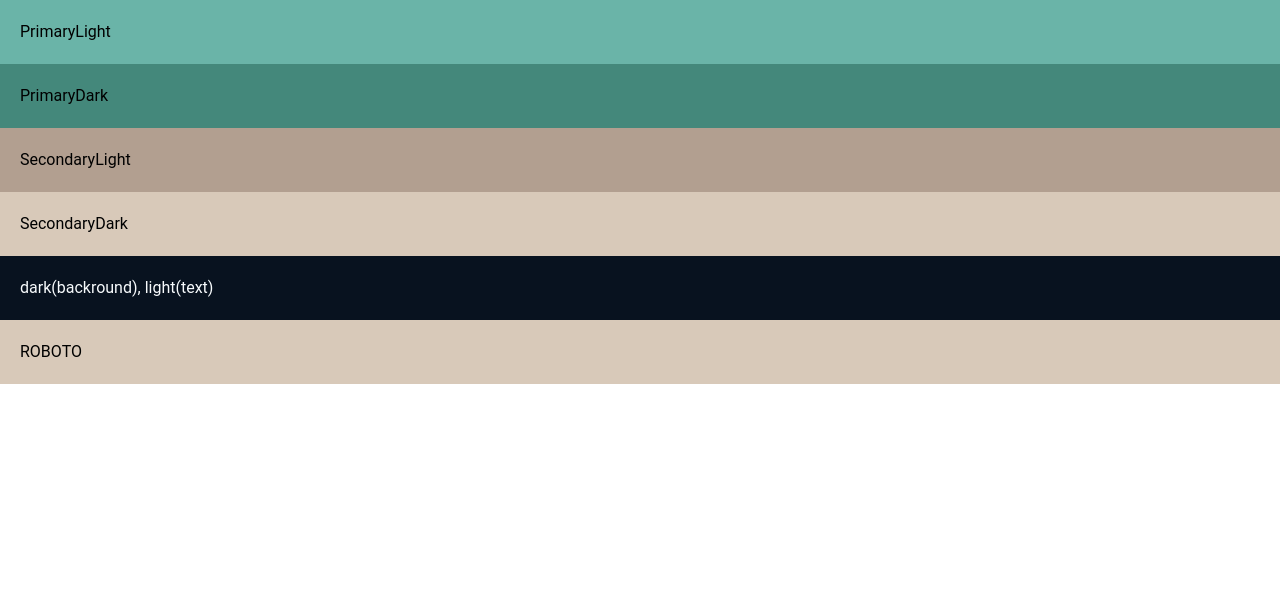
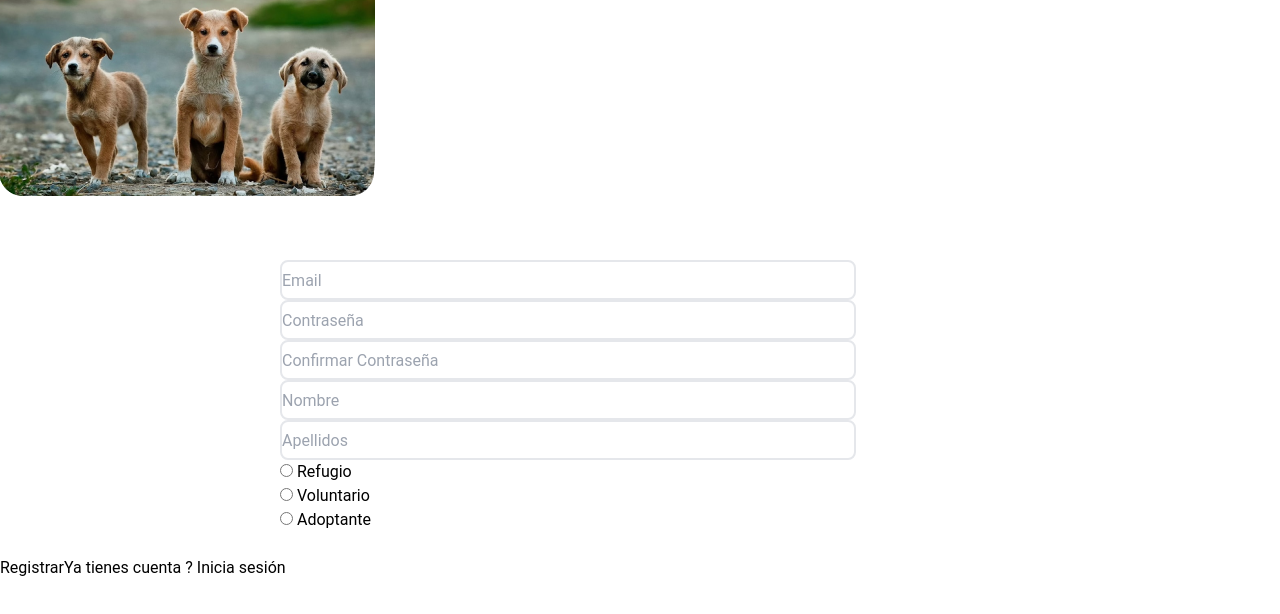
Before and after one commit to igrowker/i004-pawsome-front, a React (Vite) app: page /register in a window 1280 px wide. Shown: the top 614 px of the page. Built offline with nearby package versions, Linux system fonts and the light colour scheme.

Commit message:
Register form structure - Register Page - button

```diff
--- a/src/App.tsx
+++ b/src/App.tsx
@@ -1,14 +1,19 @@
+import RegisterPage from "./views/RegisterPage";
+
 function App() {
   return (
-    <div className="">
-      <h1 className="bg-primaryLight p-5">PrimaryLight</h1>
-      <h1 className="bg-primaryDark p-5">PrimaryDark</h1>
-      <h1 className="bg-secondaryDark p-5">SecondaryLight</h1>
-      <h1 className="bg-secondaryLight p-5">SecondaryDark</h1>
-      <h1 className="bg-dark text-light p-5" >dark(backround), light(text)</h1>
-      <h1 className="bg-secondaryLight p-5">ROBOTO</h1>
 
-    </div>
+    // <div className="">
+
+    //   <h1 className="bg-primaryLight p-5">PrimaryLight</h1>
+    //   <h1 className="bg-primaryDark p-5">PrimaryDark</h1>
+    //   <h1 className="bg-secondaryDark p-5">SecondaryLight</h1>
+    //   <h1 className="bg-secondaryLight p-5">SecondaryDark</h1>
+    //   <h1 className="bg-dark text-light p-5" >dark(backround), light(text)</h1>
+    //   <h1 className="bg-secondaryLight p-5">ROBOTO</h1>
+
+    // </div>
+    <RegisterPage></RegisterPage>
   );
 }
 
--- /dev/null
+++ b/src/components/RegisterButton.tsx
@@ -0,0 +1,11 @@
+const RegisterButton = () => {
+return (
+    <>
+    <button>
+    Registrar
+    </button>
+    </>
+)
+}
+
+export default RegisterButton;
--- /dev/null
+++ b/src/components/RegisterForm.tsx
@@ -0,0 +1,39 @@
+const RegisterForm = () => {
+
+
+    return (<>
+    <div className="">
+        <img src="../../public/register.png" alt="" />
+    </div>
+        <form className = "max-w-md md:max-w-2xl lg:max-w-3xl m-auto mt-10 p-6 flex-col justify-center" >
+            <div className="email text-">
+                <input type="email" placeholder="Email" className="border-2 rounded-lg h-10 w-4/5"></input>
+            </div>
+            <div className="password">
+                <input type="password" placeholder="Contraseña" className="border-2 rounded-lg h-10 w-4/5"></input>
+            </div>
+            <div className="password">
+                <input type="password" placeholder="Confirmar Contraseña" className="border-2 rounded-lg h-10 w-4/5"></input>
+            </div>
+            <div className="name">
+                <input type="text" placeholder="Nombre" className="border-2 rounded-lg h-10 w-4/5"></input>
+            </div>
+            <div className="lastName">
+            <input type="text" placeholder="Apellidos" className="border-2 rounded-lg h-10 w-4/5"></input>
+            </div>
+            <div className="registerOptions inline-grid">
+            <label>
+                <input type="radio" name="option" value="refugio" /> Refugio
+            </label>
+            <label>
+                <input type="radio" name="option" value="voluntario"/> Voluntario
+            </label>
+            <label>
+                <input type="radio" name="option" value="adoptante" /> Adoptante
+            </label>
+            </div>
+        </form>
+        </>
+)}
+
+export default RegisterForm;
--- /dev/null
+++ b/src/views/RegisterPage.tsx
@@ -0,0 +1,19 @@
+import RegisterForm from "../components/RegisterForm";
+import RegisterButton from "./../components/RegisterButton";
+
+
+
+const RegisterPage = () => {
+
+
+    return (
+       <>
+       <RegisterForm />
+       <RegisterButton/>
+       <span>
+        Ya tienes cuenta ? Inicia sesión
+       </span>
+       </>
+)}
+
+export default RegisterPage;
--- /dev/null
+++ b/src/views/RegisterRoutes.tsx
@@ -0,0 +1,13 @@
+import { Routes, Route } from "react-router-dom";
+
+import RegisterPage from './RegisterPage';
+
+function RegisterRoutes() {
+  return (
+    <Routes>
+      <Route path="/register" element={<RegisterPage />} />
+    </Routes>
+  );
+}
+
+export default RegisterRoutes;
```
